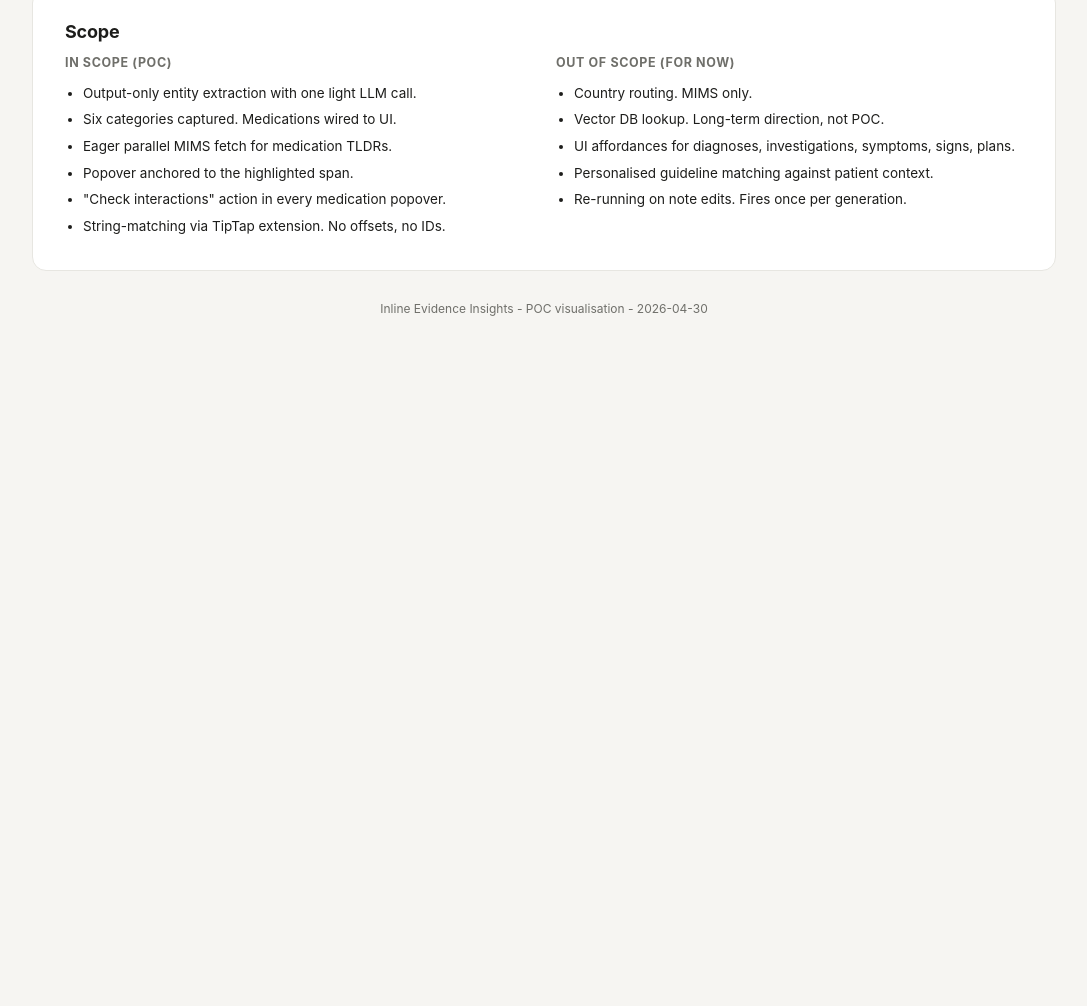
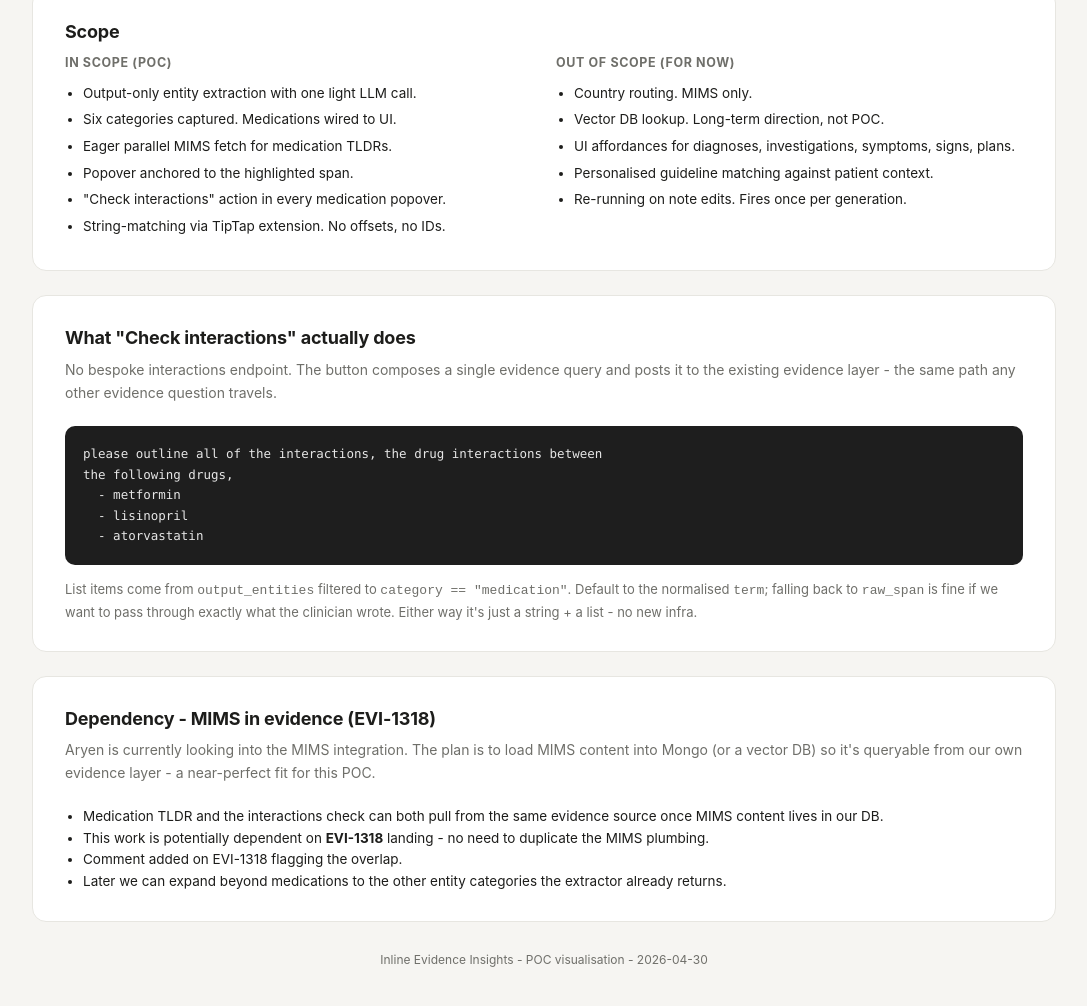
Before and after one commit to kieran-heidi/inline-evidence-insights, a website: page index.html in a window 1280 px wide. Shown: the part 2101-3107 px from the top of the page, without its empty margins (96-1183 px from the left). Before the commit the page ends 2516 px from the top, so only its background shows below. Drawn offline with Linux system fonts and the light colour scheme.

Commit message:
feat: detail check-interactions action and MIMS/EVI-1318 dependency

```diff
--- a/index.html
+++ b/index.html
@@ -1025,6 +1025,30 @@
         </ul>
       </div>
     </div>
+  </section>
+
+  <!-- What "Check interactions" actually does -->
+  <section class="support">
+    <h2>What "Check interactions" actually does</h2>
+    <p class="lede">No bespoke interactions endpoint. The button composes a single evidence query and posts it to the existing evidence layer - the same path any other evidence question travels.</p>
+    <pre class="json">please outline all of the interactions, the drug interactions between
+the following drugs,
+  - metformin
+  - lisinopril
+  - atorvastatin</pre>
+    <p style="margin: 14px 0 0; color: var(--muted); font-size: 13px;">List items come from <code>output_entities</code> filtered to <code>category == "medication"</code>. Default to the normalised <code>term</code>; falling back to <code>raw_span</code> is fine if we want to pass through exactly what the clinician wrote. Either way it's just a string + a list - no new infra.</p>
+  </section>
+
+  <!-- Dependency: MIMS in evidence -->
+  <section class="support">
+    <h2>Dependency - MIMS in evidence (EVI-1318)</h2>
+    <p class="lede">Aryen is currently looking into the MIMS integration. The plan is to load MIMS content into Mongo (or a vector DB) so it's queryable from our own evidence layer - a near-perfect fit for this POC.</p>
+    <ul style="margin: 0; padding-left: 18px; font-size: 13.5px;">
+      <li>Medication TLDR and the interactions check can both pull from the same evidence source once MIMS content lives in our DB.</li>
+      <li>This work is potentially dependent on <strong>EVI-1318</strong> landing - no need to duplicate the MIMS plumbing.</li>
+      <li>Comment added on EVI-1318 flagging the overlap.</li>
+      <li>Later we can expand beyond medications to the other entity categories the extractor already returns.</li>
+    </ul>
   </section>
 
   <footer class="page-foot">
```
